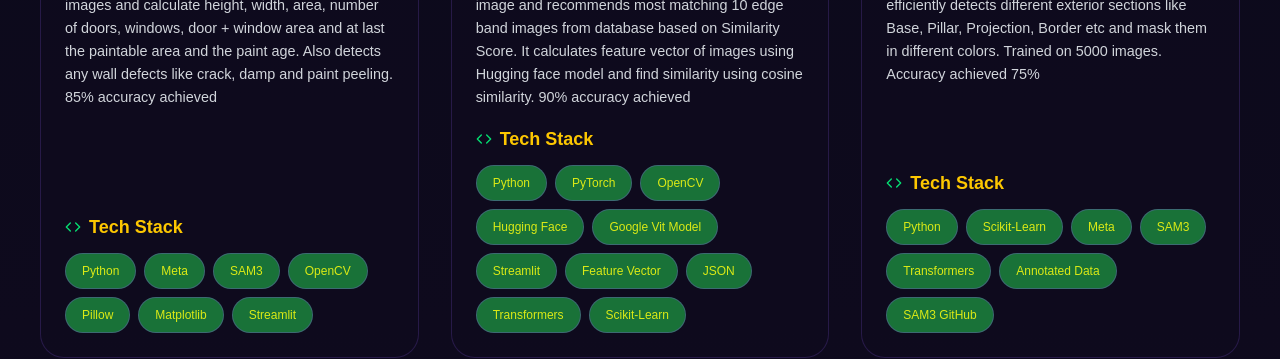
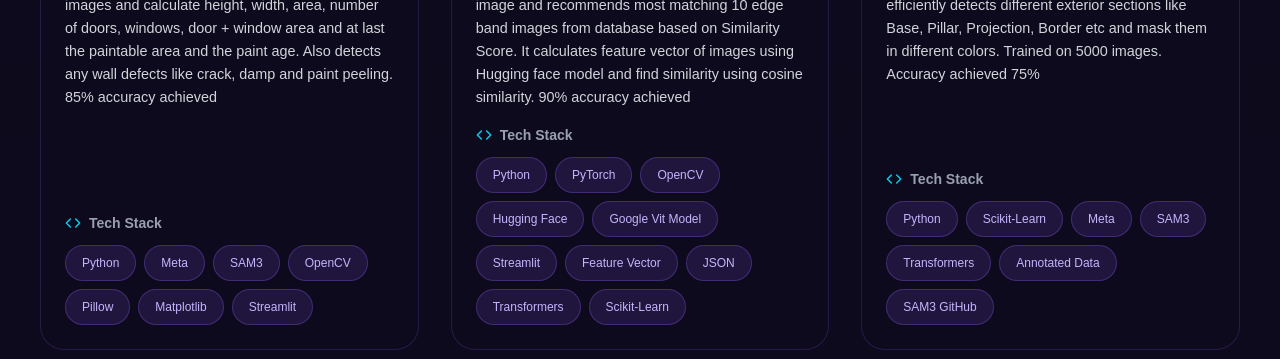
Before and after one commit to aniket-chakraborty2001/Aniket_AI_Portfolio, a Next.js app: page / in a window 1280 px wide. Shown: the part 4160-4519 px from the top of the page. Built offline with nearby package versions, Linux system fonts and the light colour scheme.

Commit message:
Updated Projects Section

```diff
--- a/src/components/Projects.jsx
+++ b/src/components/Projects.jsx
@@ -171,8 +171,8 @@
                   {/* Tech Stack */}
                   <div className="tech-stack-modern">
                     <div className="flex items-center gap-2 mb-3">
-                      <Code className="w-4 h-4 text-green-400" />
-                      <span className="text-yellow-400 text-lg font-semibold">
+                      <Code className="w-4 h-4 text-cyan-400" />
+                      <span className="text-gray-400 text-sm font-semibold">
                         Tech Stack
                       </span>
                     </div>
@@ -455,8 +455,8 @@
           display: inline-block;
           padding: 0.5rem 1rem;
           border-radius: 9999px;
-          background: rgba(36, 218, 84, 0.5);
-          color: #dbea16;
+          background: rgba(139, 92, 246, 0.15);
+          color: #c4b5fd;
           font-size: 0.75rem;
           font-weight: 500;
           border: 1px solid rgba(139, 92, 246, 0.3);
@@ -527,6 +527,7 @@
 
         .animate-gradient {
           animation: gradient 4s ease infinite;
+          background-size: 300%;
         }
 
         .bg-300\\% {
```
